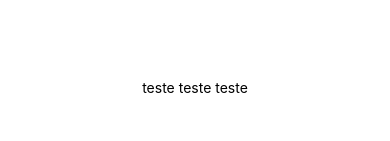
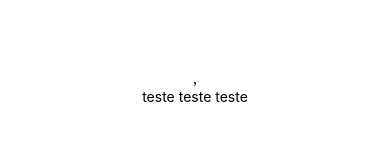
Before and after one commit to Mathsqrta/teste-teste, a React Native app: screen / in a window 390 px wide. Shown: the part 335-476 px from the top of the page. Built offline with nearby package versions, Linux system fonts and the light colour scheme.

Commit message:
primeiro comit de vdd

```diff
--- a/App.tsx
+++ b/App.tsx
@@ -5,6 +5,8 @@ import { StyleSheet, Text, View } from 'react-native';
 export default function App() {
   return (
     <View style={styles.container}>
+      <View style={styles.header}>,
+      </View>
       <Text>teste teste teste</Text>
       <StatusBar style="auto" />
     </View>
```
